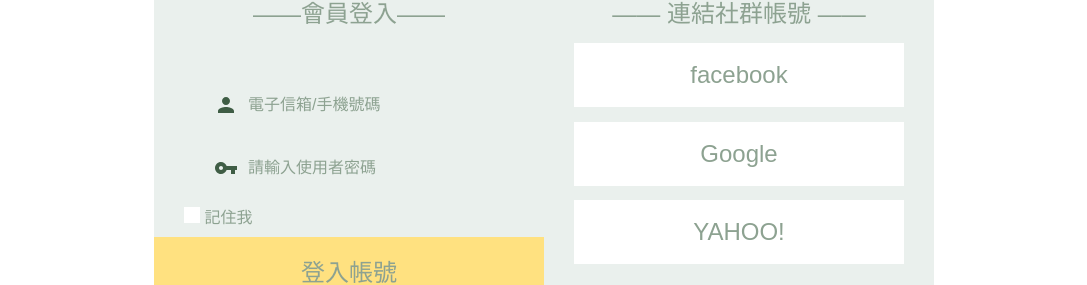
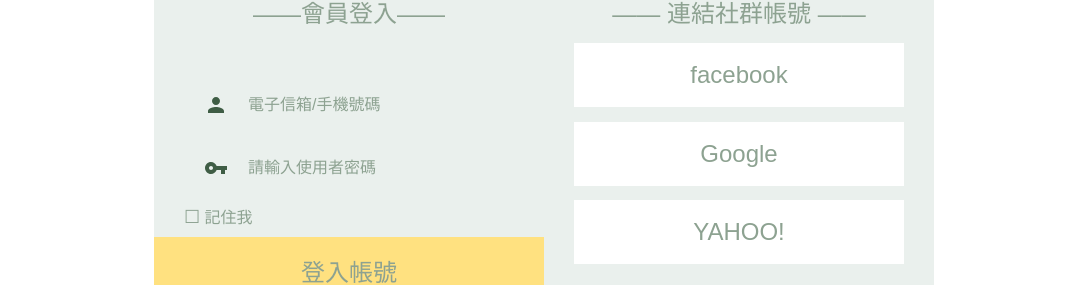
Before and after one commit to LiaoYingKai/dessert_e_commerce, a Vue app: page /#/Login in a window 1280 px wide. Shown: the part 170-455 px from the top of the page, without its empty margins (96-1183 px from the left). Built offline with nearby package versions, Linux system fonts and the light colour scheme.

Commit message:
checkbox can tick

```diff
--- a/src/components/Login.vue
+++ b/src/components/Login.vue
@@ -12,7 +12,7 @@
     </div>
     <div class="rememberMe">
       <input type="checkbox" id="check">
-      <label for="check"></label> 記住我
+      <label for="check"> </label> 記住我
     </div>
     <div class="loginButton">
       登入帳號
@@ -72,15 +72,15 @@
         margin-left: 30px;
         input[type="checkbox"] {
             display: none;
-            &:checked ~label {
-                background-color: red;
+            &:checked ~label::after {
+                content: '\2611';
             }
         }
         label {
-            width: 16px;
-            height: 16px;
-            display: inline-block;
-            background-color: #fff;
+            &::after {
+                font-size: 18px;
+                content: '\2610';
+            }
         }
     }
     .loginButton {
--- a/src/components/mixin.scss
+++ b/src/components/mixin.scss
@@ -43,7 +43,7 @@
   background-color: #EAF0ED;
   border: 0;
   background-repeat: no-repeat;
-  background-position: 30px;
+  background-position: 20px;
   font-size: 16px;
 
   &::placeholder {
```
